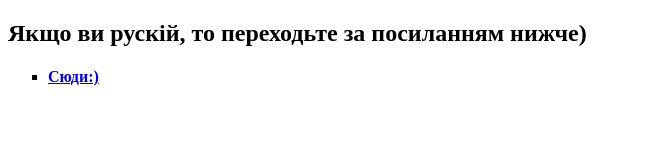
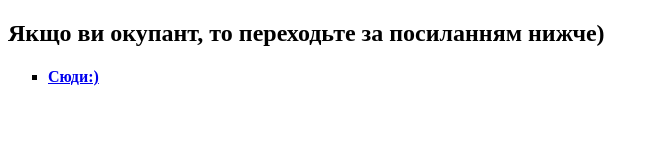
Before and after one commit to Yamayka41/slavaukr, a plain HTML site: page page2.html in a window 1280 px wide. Shown: the whole page, without its empty margins (0-658 px from the left). Drawn offline with Linux system fonts and the light colour scheme.

Commit message:
Update page2.html

```diff
--- a/page2.html
+++ b/page2.html
@@ -6,7 +6,7 @@
 </head>
 <body>
 
-    <h2>Якщо ви рускій, то переходьте за посиланням нижче)</h2>
+    <h2>Якщо ви окупант, то переходьте за посиланням нижче)</h2>
     <a href=""></a>
 <ul type="square">
     <li><h4><a href="https://www.youtube.com/watch?v=LDrFVdms8yk" target="_blank">Сюди:)</a></h4></li>
```
